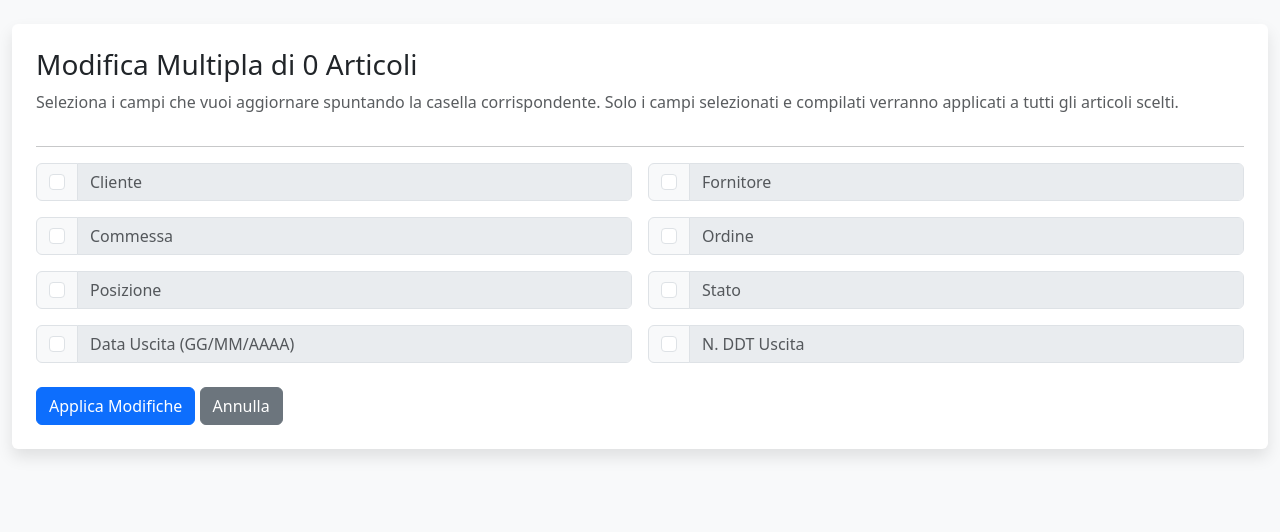
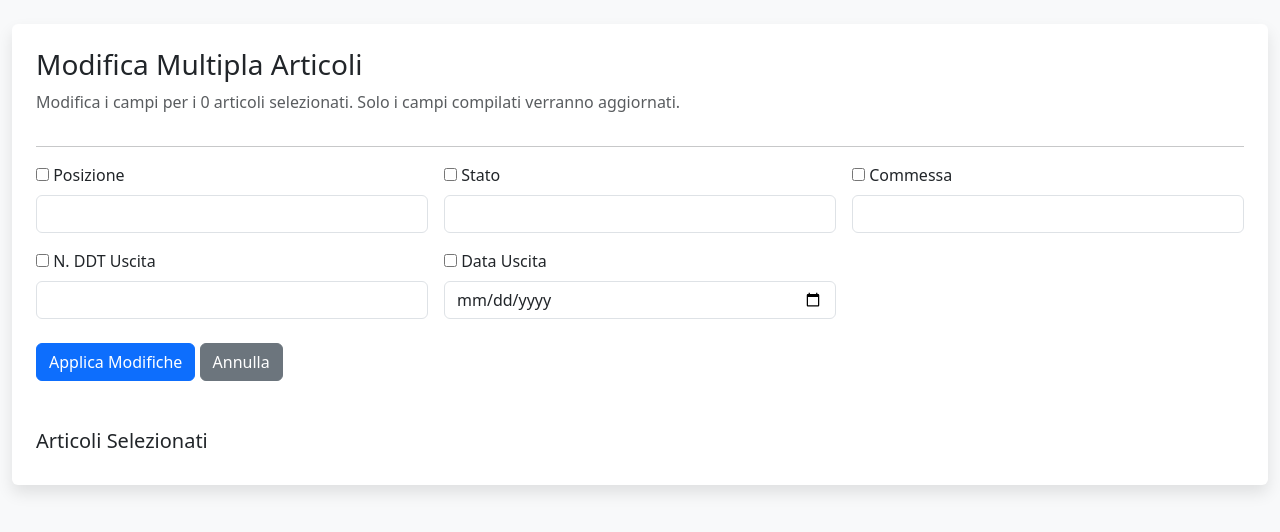
Before and after one commit to Camarsrl/gestionale_web, a Flask app: template templates/modifica_multipla.html in a window 1280 px wide. Shown: the part 66-598 px from the top of the page. Run offline with Flask 3, Linux system fonts and the light colour scheme; the template is opened without the code that fills it, so the values that code supplies are empty; the visitor is signed in with stand-in values (Sample User, id 1).

Commit message:
Update modifica_multipla.html

```diff
--- a/templates/modifica_multipla.html
+++ b/templates/modifica_multipla.html
@@ -1,31 +1,54 @@
 {% extends "layout.html" %}
+
 {% block content %}
 <div class="card p-4">
-    <h3>Modifica Multipla di {{ articoli|length }} Articoli</h3>
-    <p class="text-muted">Seleziona i campi che vuoi aggiornare spuntando la casella corrispondente. Solo i campi selezionati e compilati verranno applicati a tutti gli articoli scelti.</p>
+    <h3>Modifica Multipla Articoli</h3>
+    <p class="text-muted">Modifica i campi per i {{ articoli|length }} articoli selezionati. Solo i campi compilati verranno aggiornati.</p>
     <hr>
-    <form method="POST">
+    <form method="post">
         <div class="row g-3">
-            {% set fields = [
-                ('cliente', 'Cliente'), ('fornitore', 'Fornitore'), ('commessa', 'Commessa'), ('ordine', 'Ordine'),
-                ('posizione', 'Posizione'), ('stato', 'Stato'), ('data_uscita', 'Data Uscita (GG/MM/AAAA)'), ('n_ddt_uscita', 'N. DDT Uscita')
-            ] %}
-
-            {% for name, label in fields %}
-            <div class="col-md-6">
-                <div class="input-group">
-                    <div class="input-group-text">
-                        <input class="form-check-input mt-0" type="checkbox" name="update_{{ name }}" onchange="document.getElementsByName('{{ name }}')[0].disabled = !this.checked;">
-                    </div>
-                    <input type="text" class="form-control" name="{{ name }}" placeholder="{{ label }}" disabled>
-                </div>
+            <div class="col-md-4">
+                <label class="form-label">
+                    <input type="checkbox" name="update_posizione"> Posizione
+                </label>
+                <input type="text" class="form-control" name="posizione">
             </div>
-            {% endfor %}
+            <div class="col-md-4">
+                <label class="form-label">
+                    <input type="checkbox" name="update_stato"> Stato
+                </label>
+                <input type="text" class="form-control" name="stato">
+            </div>
+            <div class="col-md-4">
+                <label class="form-label">
+                    <input type="checkbox" name="update_commessa"> Commessa
+                </label>
+                <input type="text" class="form-control" name="commessa">
+            </div>
+            <div class="col-md-4">
+                <label class="form-label">
+                    <input type="checkbox" name="update_n_ddt_uscita"> N. DDT Uscita
+                </label>
+                <input type="text" class="form-control" name="n_ddt_uscita">
+            </div>
+            <div class="col-md-4">
+                <label class="form-label">
+                    <input type="checkbox" name="update_data_uscita"> Data Uscita
+                </label>
+                <input type="date" class="form-control" name="data_uscita">
+            </div>
         </div>
         <div class="mt-4">
-            <button type="submit" class="btn btn-primary" onclick="return confirm('Sei sicuro di voler applicare queste modifiche a tutti gli articoli selezionati? L\'operazione non è reversibile.');">Applica Modifiche</button>
+            <button type="submit" class="btn btn-primary">Applica Modifiche</button>
             <a href="{{ url_for('index') }}" class="btn btn-secondary">Annulla</a>
         </div>
     </form>
+
+    <h5 class="mt-5">Articoli Selezionati</h5>
+    <ul class="list-group">
+        {% for articolo in articoli %}
+        <li class="list-group-item">{{ articolo.id }} - {{ articolo.descrizione }}</li>
+        {% endfor %}
+    </ul>
 </div>
 {% endblock %}
```
